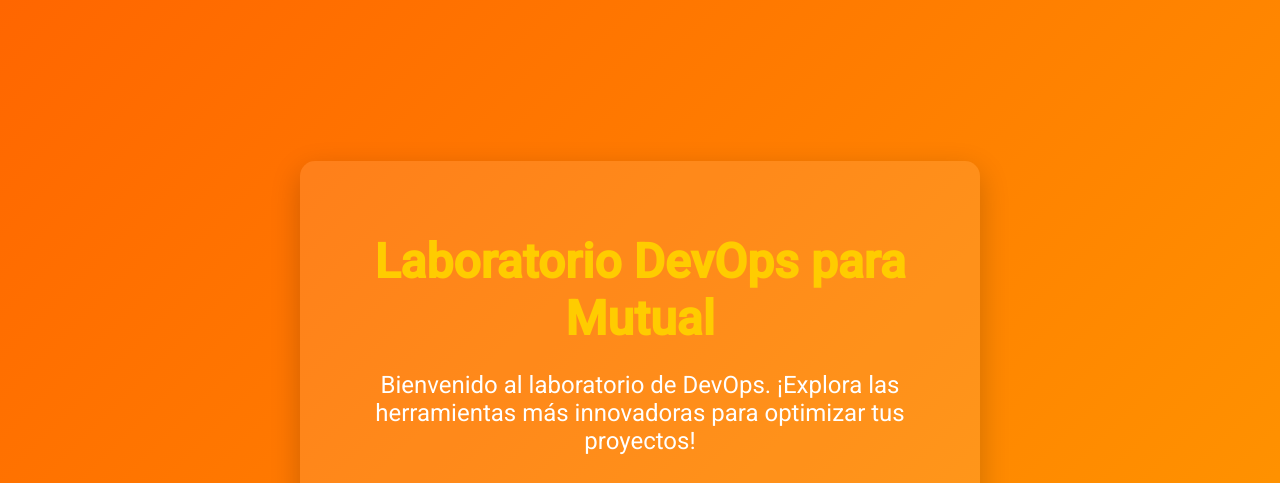
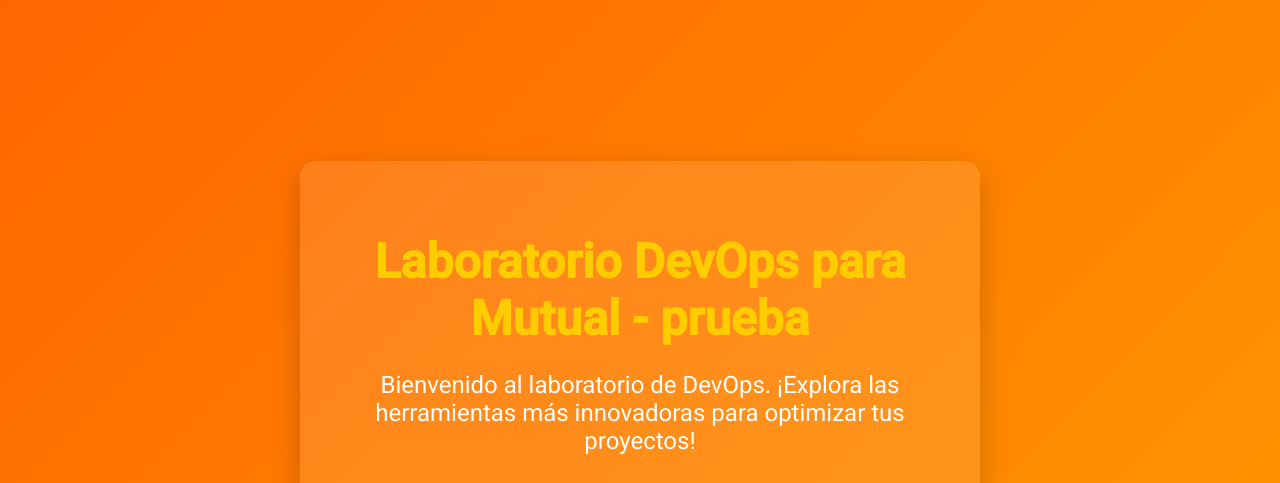
Before and after one commit to hackingmess/paginaDevOpsAWS2, a plain HTML site: page index.html in a window 1280 px wide. Shown: the top 483 px of the page. Drawn offline with Linux system fonts and the light colour scheme.

Commit message:
Update index.html
modificar texto

```diff
--- a/index.html
+++ b/index.html
@@ -71,7 +71,7 @@
 </head>
 <body>
     <div class="container">
-        <h1>Laboratorio DevOps para Mutual</h1>
+        <h1>Laboratorio DevOps para Mutual - prueba </h1>
         <p>Bienvenido al laboratorio de DevOps. ¡Explora las herramientas más innovadoras para optimizar tus proyectos!</p>
 
         <!-- Logo de AWS -->
```
